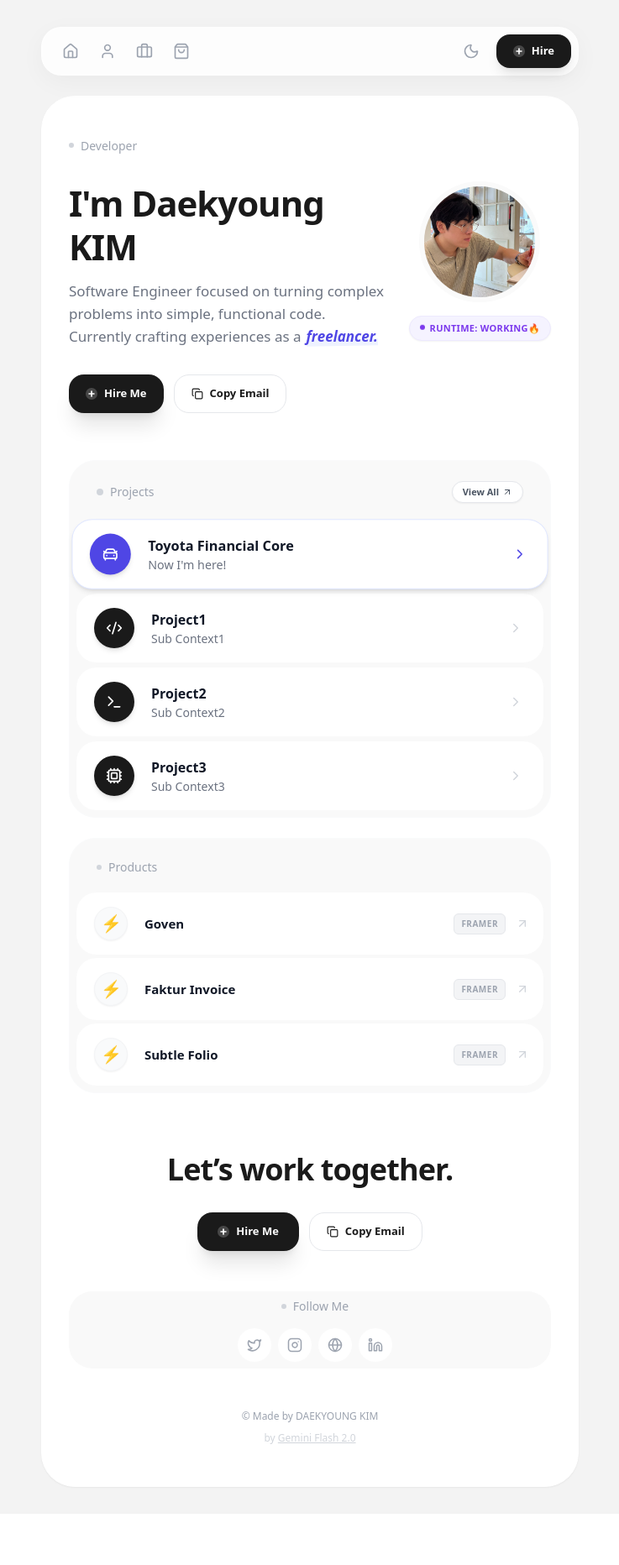
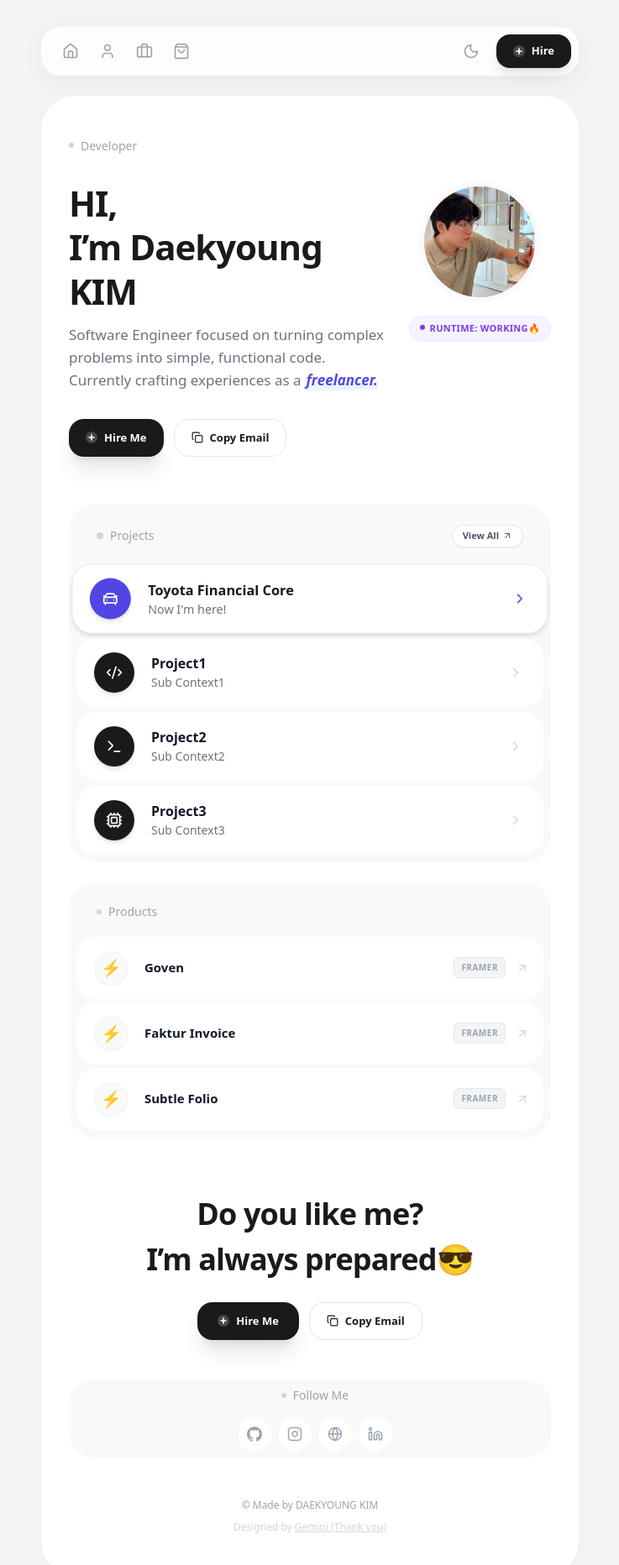
Before and after one commit to whitecloud94/blueprint-view, a React (Vite) app: page / in a window 1280 px wide. Shown: the top 1864 px of the page at 84% size, without its empty margins (271-1008 px from the left). Before the commit the page ends 1803 px from the top, so only its background shows below. Built offline with nearby package versions, Linux system fonts and the light colour scheme.

Commit message:
2026.01.16 Deprecated 이미지 수정중 className 정리예정

```diff
--- a/package.json
+++ b/package.json
@@ -15,6 +15,7 @@
     "lucide-react": "^0.562.0",
     "react": "latest",
     "react-dom": "latest",
+    "react-icons": "^5.5.0",
     "unframer": "latest"
   },
   "devDependencies": {
--- a/src/App.tsx
+++ b/src/App.tsx
@@ -15,9 +15,9 @@ import {
     Plus,
     ShoppingBag,
     Terminal,
-    Twitter,
     User
 } from 'lucide-react';
+import {SiGithub} from "react-icons/si";
 
 const App: React.FC = () => {
     return (
@@ -50,7 +50,6 @@ const App: React.FC = () => {
                 <main className="bg-white rounded-[32px] sm:rounded-[40px] px-5 sm:px-8 pt-10 sm:pt-12 pb-6 sm:pb-8 shadow-sm border border-white">
                     {/* --- Hero Section --- */}
                     <section className="mb-10 sm:mb-14 relative">
-                        {/* 상단 Developer 텍스트는 좌측 정렬 유지 */}
                         <div className="flex justify-between items-center mb-8">
                             <div className="flex items-center gap-2 text-[13px] sm:text-[14px] text-gray-400 font-medium">
                                 <div className="w-1.5 h-1.5 rounded-full bg-gray-300" />
@@ -58,14 +57,11 @@ const App: React.FC = () => {
                             </div>
                         </div>
 
-                        {/* 메인 컨텐츠 영역: 모바일에서는 위아래로, 데스크탑에서는 좌우로 배치 */}
                         <div className="flex flex-col-reverse sm:flex-row justify-between items-center sm:items-start gap-8 sm:gap-4 text-center sm:text-left">
-
-                            {/* 좌측: 텍스트 및 버튼 섹션 */}
                             <div className="space-y-6 w-full">
                                 <div className="space-y-3">
                                     <h1 className="text-[32px] sm:text-[42px] font-bold tracking-tight text-[#1A1A1A] leading-tight">
-                                        I'm Daekyoung KIM
+                                        HI,<br/> I’m Daekyoung KIM
                                     </h1>
                                     <p className="text-gray-500 text-[15px] sm:text-[17px] leading-[1.6] max-w-[380px] mx-auto sm:mx-0">
                                         Software Engineer focused on turning complex problems into simple, functional code.
@@ -86,7 +82,6 @@ const App: React.FC = () => {
                                 </div>
                             </div>
 
-                            {/* 우측: 아바타 + RUNTIME 뱃지 (수직 정렬) */}
                             <div className="flex flex-col items-center gap-4 flex-shrink-0">
                                 {/* 아바타 이미지 */}
                                 <div className="relative">
@@ -95,7 +90,7 @@ const App: React.FC = () => {
                                     </div>
                                 </div>
 
-                                {/* RUNTIME 뱃지: 아바타 바로 밑으로 이동 */}
+                                {/* RUNTIME 뱃지 */}
                                 <div className="bg-[#F5F3FF] text-[#7C3AED] px-3 py-1.5 rounded-full text-[10px] sm:text-[11px] font-bold tracking-wide flex items-center gap-1.5 border border-[#EDE9FE] shadow-sm">
                                     <div className="w-1.5 h-1.5 rounded-full bg-[#7C3AED] animate-bounce" />
                                     RUNTIME: WORKING🔥
@@ -170,7 +165,7 @@ const App: React.FC = () => {
 
                     {/* --- Footer CTA --- */}
                     <div className="text-center space-y-6 mb-12 px-2">
-                        <h2 className="text-[28px] sm:text-[36px] font-bold text-[#1A1A1A] tracking-tight px-4">Let’s work together.</h2>
+                        <h2 className="text-[28px] sm:text-[36px] font-bold text-[#1A1A1A] tracking-tight px-4">Do you like me? <br/> I’m always prepared😎</h2>
                         <div className="flex flex-col sm:flex-row justify-center gap-3 px-4">
                             <button className="bg-[#1A1A1A] text-white px-6 py-3 rounded-[16px] sm:rounded-[18px] text-[13px] font-bold flex items-center justify-center gap-2 shadow-xl shadow-black/10 hover:scale-105 transition-transform">
                                 <div className="bg-white/20 rounded-full p-0.5"><Plus size={10} strokeWidth={4} /></div> Hire Me
@@ -187,7 +182,7 @@ const App: React.FC = () => {
                             Follow Me
                         </div>
                         <div className="flex gap-2">
-                            {[Twitter, Instagram, Globe, Linkedin].map((Icon, idx) => (
+                            {[SiGithub, Instagram, Globe, Linkedin].map((Icon, idx) => (
                                 <button key={idx} className="w-9 h-9 sm:w-10 sm:h-10 bg-white rounded-full flex items-center justify-center text-gray-400 hover:text-black hover:shadow-md transition-all duration-300 border border-transparent hover:border-gray-100"><Icon size={18} /></button>
                             ))}
                         </div>
@@ -195,7 +190,7 @@ const App: React.FC = () => {
 
                     <div className="mt-10 sm:mt-12 text-center space-y-2 pb-4 px-4">
                         <p className="text-[11px] sm:text-[12px] text-gray-400 font-medium">© Made by DAEKYOUNG KIM</p>
-                        <p className="text-[11px] sm:text-[12px] text-gray-300">by <span className="underline decoration-gray-300">Gemini Flash 2.0</span></p>
+                        <p className="text-[11px] sm:text-[12px] text-gray-300">Designed by <span className="underline decoration-gray-300">Gemini (Thank you)</span></p>
                     </div>
                 </main>
             </div>
```
Also changed, not shown: 1 other file (tests, documents, lock files or other folders).
